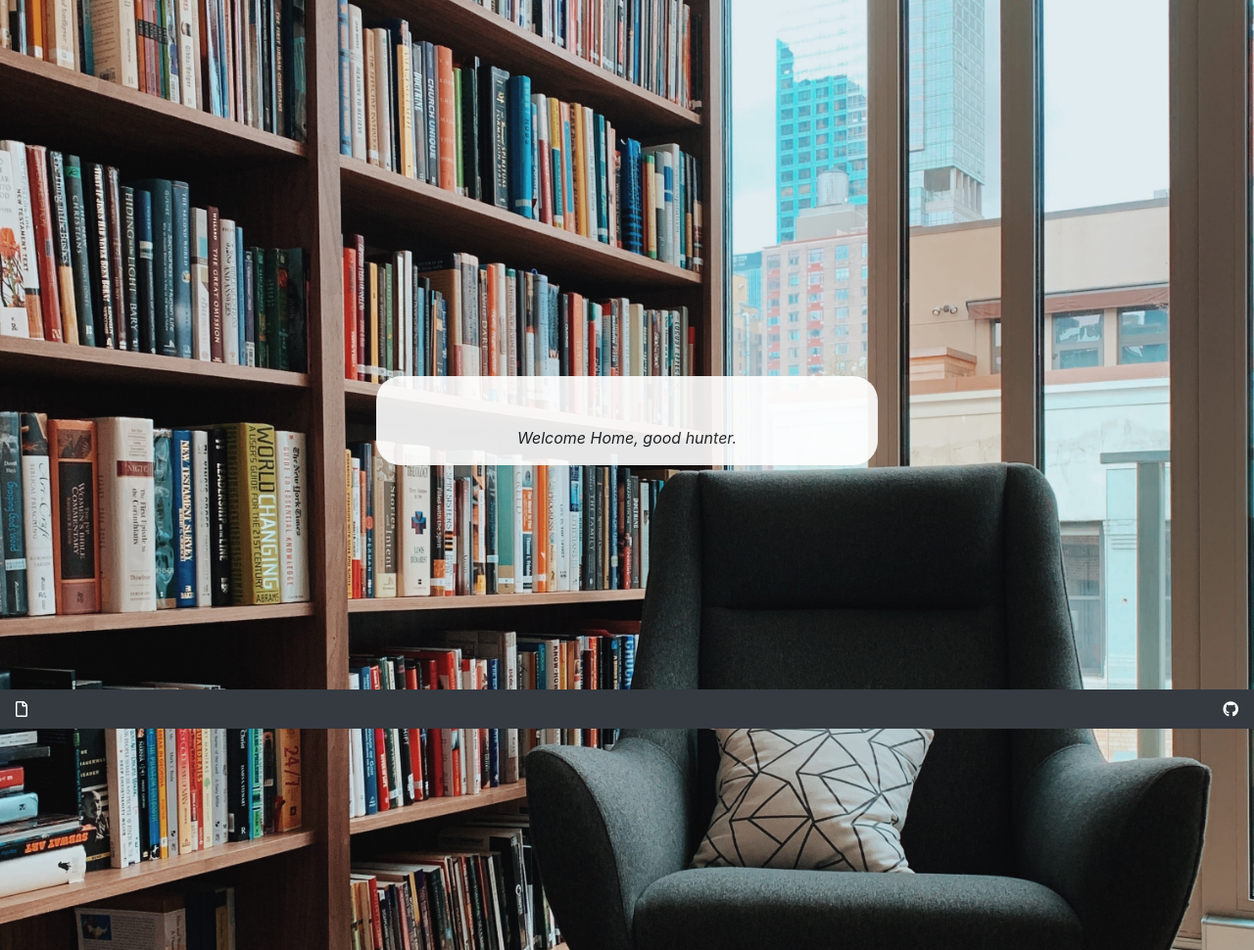
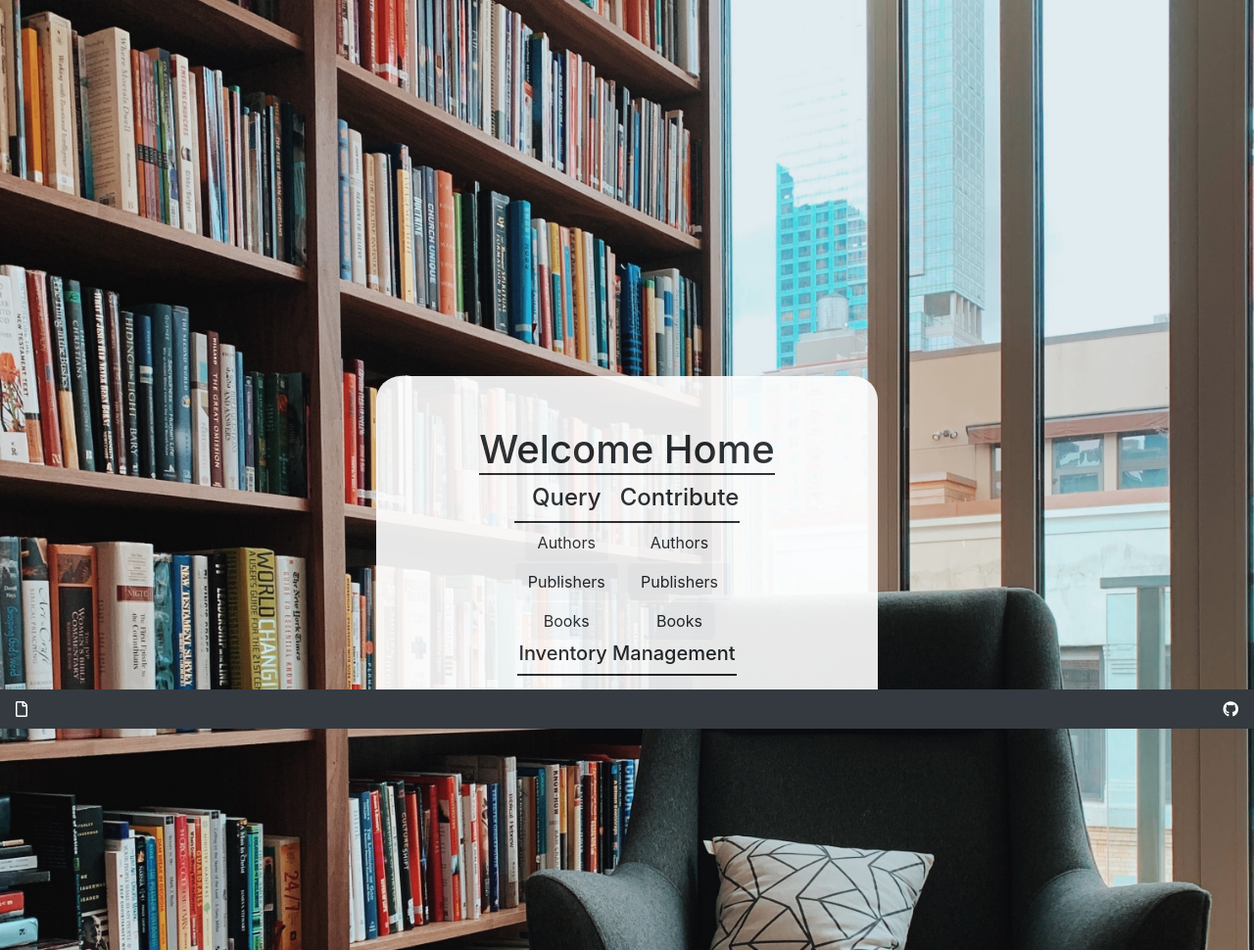
Before and after one commit to wkeilsohn/library, a Flask app: page / in a window 1280 px wide. Shown: the part 56-1026 px from the top of the page at 98% size. Run offline with Flask 2, Linux system fonts and the light colour scheme; the visitor is signed in with stand-in values (Sample User, id 1); lists and menus that the app fills with data are empty; some libraries are stand-ins or nearby versions.

Commit message:
Added a home page

```diff
--- a/internal/forms.py
+++ b/internal/forms.py
@@ -86,7 +86,6 @@ class BookLookupForm(FlaskForm):
 	Submit = SubmitField('Search')
 
 class ContactForm(FlaskForm):
-	Name = StringField('Name',  validators=[DataRequired()])
 	Email = StringField('Email',  validators=[DataRequired(), Email()])
 	Subject = StringField('Subject',  validators=[DataRequired()])
 	Message = TextAreaField('Message',  validators=[DataRequired()])
--- a/internal/static/css/base.css
+++ b/internal/static/css/base.css
@@ -23,6 +23,11 @@ body{
 	height: 100%;
 	padding-top: 10%;
 
+}
+
+#welcome{
+	display: inline-block;
+	white-space: nowrap;
 }
 
 p{
@@ -65,3 +70,7 @@ tr{
 th{
 	text-align: center;
 }
+
+td{
+	text-align: center;
+}
--- a/internal/templates/about.html
+++ b/internal/templates/about.html
@@ -13,10 +13,6 @@
 	</p>
     <form action="" method="post" novalidate>
         {{ form.hidden_tag() }}
-        <p>
-            {{ form.Name.label }}<br>
-            {{ form.Name(size=20) }}
-        </p>
         <p>
             {{ form.Email.label }}<br>
             {{ form.Email(size=50) }}
--- a/internal/templates/base.html
+++ b/internal/templates/base.html
@@ -41,7 +41,7 @@
               <a class="dropdown-item" href="{{url_for('publisher')}}">Publishers</a>
               <a class="dropdown-item" href="{{url_for('books')}}">Books</a>
               <div class="dropdown-divider"></div>
-              <a class="dropdown-item" href="{{url_for('item')}}">New Inventory</a>
+              <a class="dropdown-item" href="{{url_for('item')}}">Inventory</a>
             </div>
         </li>
         <li class="nav-item">
@@ -95,7 +95,6 @@
     var height = document.body.clientHeight;
 		var pgheight = (height > 2500);
     var pic = SetString(pgheight);
-    console.log(height);
 		document.body.style.backgroundImage = pic;
     if (pgheight){
       document.body.style.backgroundSize = "auto";
--- a/internal/templates/home.html
+++ b/internal/templates/home.html
@@ -1,7 +1,41 @@
 {% extends "base.html" %}
 {% block title %}Home{% endblock %}
+{% block content%}
 <div class="home">
-	{% block content %}
-		<p><i> Welcome Home, good hunter.</i></p>
-	{% endblock %}
+	<div id="welcome">
+		<h1 style="border-bottom: 2px solid;">Welcome Home</h1>
+	</div>
+	<table style="border: none;">
+		<tr style="border-bottom: 2px solid;">
+			<th><h4>Query</h4></th>
+			<th><h4>Contribute</h4></th>
+		</tr>
+		<tr>
+			<td><a href = "{{url_for('authorsearch')}}"class="btn btn-light">Authors</a></td>
+			<td><a href = "{{url_for('author')}}"class="btn btn-light">Authors</a></td>
+		</tr>
+		<tr>
+			<td><a href = "{{url_for('publishersearch')}}"class="btn btn-light">Publishers</a></td>
+			<td><a href = "{{url_for('publisher')}}"class="btn btn-light">Publishers</a></td>
+		</tr>
+		<tr>
+			<td><a href = "{{url_for('booksearch')}}"class="btn btn-light">Books</a></td>
+			<td><a href = "{{url_for('books')}}"class="btn btn-light">Books</a></td>
+		</tr>
+	</table>
+	<table style="border: none;">
+		<tr>
+			<th style="border-bottom: 2px solid;"><h5>Inventory Management</h5></th>
+		</tr>
+	</table>
+	<table style="border: none;">
+		<tr>
+			<td><a href = "{{url_for('item')}}"class="btn btn-light">Add</a></td>
+			<td><a href = "{{url_for('delbook')}}"class="btn btn-light">Delete</a></td>
+		</tr>
+	</table>
 </div>
+<script type="text/javascript">
+	console.log('And the dragons were no more.')
+</script>
+{% endblock %}
```
